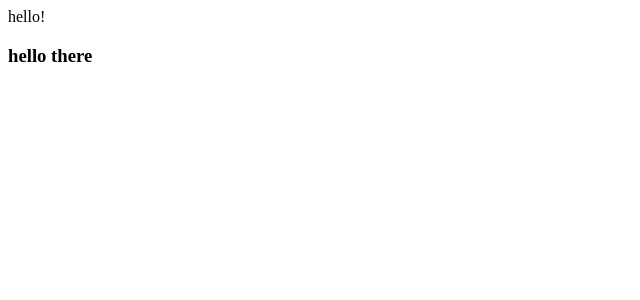
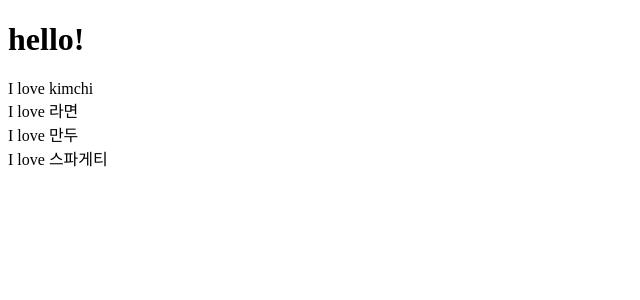
Before and after one commit to uhgenie7/movie_app_2021, a React (Create React App) app: page / in a window 1280 px wide. Shown: the top 300 px of the page, without its empty margins (0-640 px from the left). Built offline with nearby package versions, Linux system fonts and the light colour scheme.

Commit message:
JSX + Props

```diff
--- a/src/App.js
+++ b/src/App.js
@@ -1,11 +1,17 @@
 import React from 'react';
-import Potato from './Potato';
+function Food({ fav}) {
+  return <div>I love { fav}</div>
+}
 
 function App() {
   return (
     <div>
-      hello!
-       <Potato/>
+      <h1>hello!</h1>
+      <Food fav="kimchi"/>
+      <Food fav="라면"/>
+      <Food fav="만두"/>
+      <Food fav="스파게티"/>
+
     </div>
   );
 }
--- a/src/Potato.js
+++ /dev/null
@@ -1,7 +0,0 @@
-import React from "react";
-
-function Potato() {
-    return <h3>hello there</h3>
-}
-
-export default Potato;
```
